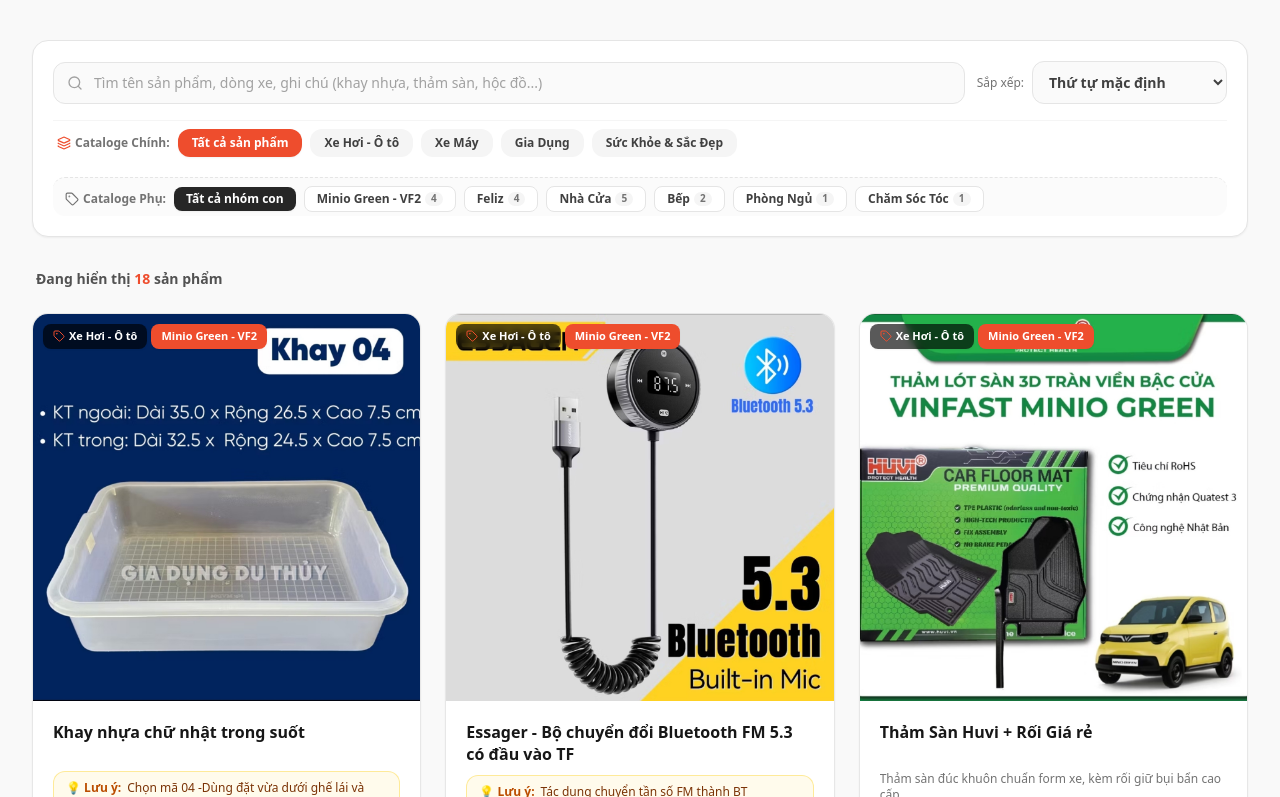
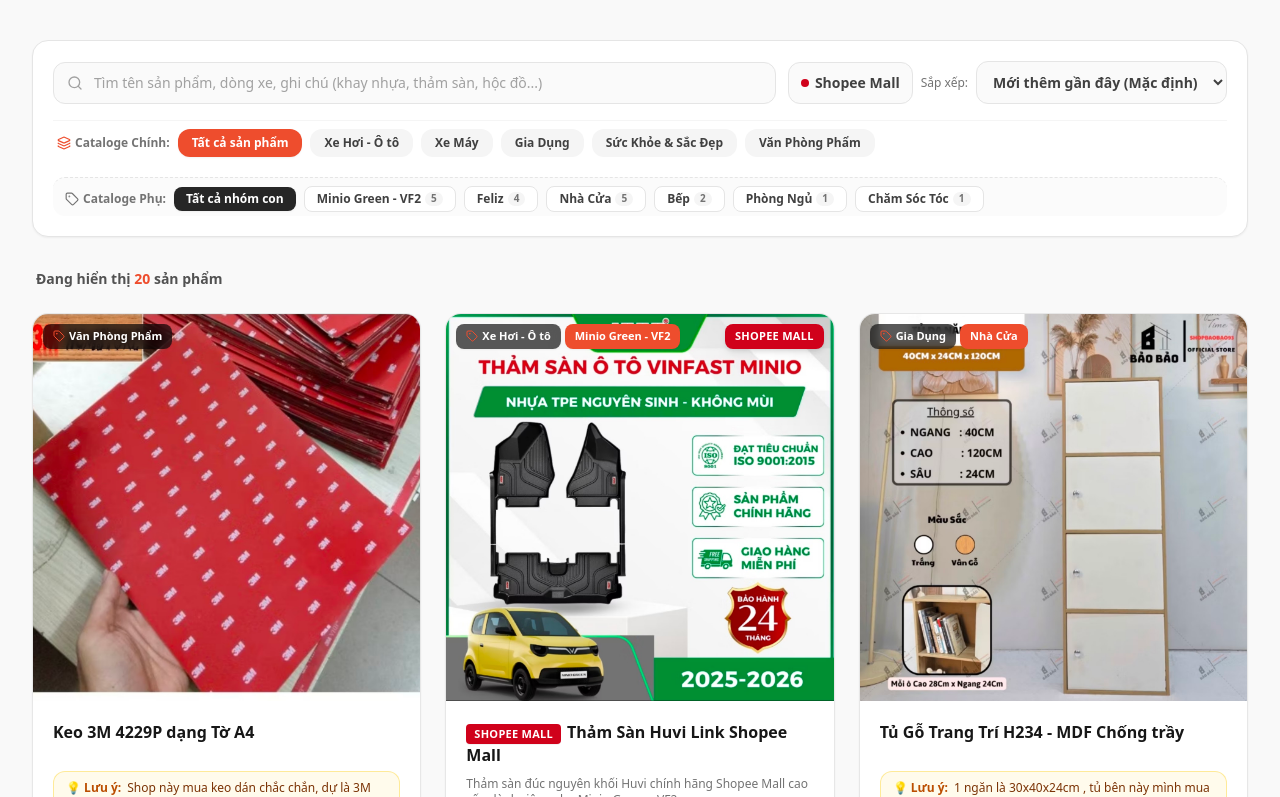
Before and after one commit to ryannguyentran/TranThuongAFF, a React (Vite) app: page / in a window 1280 px wide. Shown: the part 1103-1900 px from the top of the page. Built offline with nearby package versions, Linux system fonts and the light colour scheme.

Commit message:
feat: add Shopee Mall support and filter
- Add `isMall` flag to products
- Implement Shopee Mall filter in `CatalogSection`
- Add "Shopee Mall" badge to product cards
- Add "Văn Phòng Phẩm" category
- Sort products by newest first

```diff
--- a/src/components/CatalogSection.tsx
+++ b/src/components/CatalogSection.tsx
@@ -25,6 +25,7 @@
 }) => {
   const [searchQuery, setSearchQuery] = useState('');
   const [sortOption, setSortOption] = useState<SortOption>('default');
+  const [onlyMall, setOnlyMall] = useState(false);
 
   // Compute available subcategories based on the current main category selection
   const availableSubCategories = useMemo<SubCategoryItem[]>(() => {
@@ -64,6 +65,11 @@
           }
         }
 
+        // Shopee Mall filter
+        if (onlyMall && !p.isMall) {
+          return false;
+        }
+
         // Search query
         if (searchQuery.trim()) {
           const q = searchQuery.toLowerCase().trim();
@@ -83,14 +89,21 @@
         if (sortOption === 'name-desc') {
           return b.name.localeCompare(a.name, 'vi');
         }
+        // Default: Sắp xếp sản phẩm mới thêm lên đầu (id số cao hơn hoặc xuất hiện sau trong danh sách)
+        const numA = parseInt(a.id.replace(/\D/g, '') || '0', 10);
+        const numB = parseInt(b.id.replace(/\D/g, '') || '0', 10);
+        if (numA !== numB) {
+          return numB - numA;
+        }
         return 0;
       });
-  }, [products, selectedCategory, selectedSubCategory, searchQuery, sortOption]);
+  }, [products, selectedCategory, selectedSubCategory, searchQuery, sortOption, onlyMall]);
 
   const resetAllFilters = () => {
     onSelectCategory('all');
     onSelectSubCategory('all');
     setSearchQuery('');
+    setOnlyMall(false);
   };
 
   return (
@@ -136,8 +149,22 @@
               )}
             </div>
 
-            {/* Sort options */}
+            {/* Sort and Mall filter options */}
             <div className="flex items-center gap-2">
+              <button
+                type="button"
+                onClick={() => setOnlyMall(!onlyMall)}
+                className={`py-2.5 px-3 rounded-xl text-xs sm:text-sm font-bold flex items-center gap-1.5 transition-all cursor-pointer whitespace-nowrap ${
+                  onlyMall
+                    ? 'bg-[#D0011B] text-white shadow-xs'
+                    : 'bg-neutral-50 hover:bg-neutral-100 text-neutral-700 border border-neutral-200'
+                }`}
+                title="Chỉ hiển thị sản phẩm chính hãng Shopee Mall"
+              >
+                <span className={`w-2 h-2 rounded-full ${onlyMall ? 'bg-white animate-pulse' : 'bg-[#D0011B]'}`} />
+                <span>Shopee Mall</span>
+              </button>
+
               <span className="text-xs font-medium text-neutral-500 hidden sm:inline whitespace-nowrap">
                 Sắp xếp:
               </span>
@@ -146,7 +173,7 @@
                 onChange={(e) => setSortOption(e.target.value as SortOption)}
                 className="py-2.5 px-3 bg-neutral-50 border border-neutral-200 rounded-xl text-xs sm:text-sm font-semibold text-neutral-700 hover:bg-neutral-100 focus:outline-none focus:border-[#EE4D2D] transition-colors cursor-pointer"
               >
-                <option value="default">Thứ tự mặc định</option>
+                <option value="default">Mới thêm gần đây (Mặc định)</option>
                 <option value="name-asc">Tên sản phẩm (A → Z)</option>
                 <option value="name-desc">Tên sản phẩm (Z → A)</option>
               </select>
@@ -258,9 +285,17 @@
                 </span>
               </>
             )}
+            {onlyMall && (
+              <>
+                <span className="text-neutral-400">•</span>
+                <span className="inline-flex items-center gap-1 px-2 py-0.5 rounded-md bg-[#D0011B] text-white font-black text-[11px] uppercase tracking-wider">
+                  Shopee Mall
+                </span>
+              </>
+            )}
           </div>
 
-          {(selectedCategory !== 'all' || selectedSubCategory !== 'all' || searchQuery) && (
+          {(selectedCategory !== 'all' || selectedSubCategory !== 'all' || searchQuery || onlyMall) && (
             <button
               onClick={resetAllFilters}
               className="text-xs text-[#EE4D2D] hover:underline font-bold cursor-pointer whitespace-nowrap ml-2"
--- a/src/components/CategorySection.tsx
+++ b/src/components/CategorySection.tsx
@@ -17,6 +17,7 @@
   Wrench,
   Package,
   Heart,
+  Briefcase,
   LucideIcon,
   FolderTree,
 } from 'lucide-react';
@@ -50,6 +51,7 @@
   Wrench,
   Package,
   Heart,
+  Briefcase,
 };
 
 export const CategorySection: React.FC<CategorySectionProps> = ({
--- a/src/components/ProductCard.tsx
+++ b/src/components/ProductCard.tsx
@@ -59,7 +59,7 @@
         />
 
         {/* Category Badges on Image (Main and Sub) */}
-        <div className="absolute top-2.5 left-2.5 flex flex-wrap items-center gap-1 z-10 max-w-[90%]">
+        <div className="absolute top-2.5 left-2.5 flex flex-wrap items-center gap-1 z-10 max-w-[70%]">
           {product.mainCategory && (
             <button
               type="button"
@@ -89,13 +89,33 @@
             </button>
           )}
         </div>
+
+        {/* Shopee Mall Badge on Top-Right */}
+        {product.isMall && (
+          <div className="absolute top-2.5 right-2.5 z-10">
+            <span
+              className="px-2.5 py-1 rounded-lg bg-[#D0011B] text-white text-[11px] font-black tracking-wide uppercase shadow-md flex items-center gap-1 whitespace-nowrap"
+              title="Sản phẩm chính hãng Shopee Mall"
+            >
+              <span>Shopee Mall</span>
+            </span>
+          </div>
+        )}
       </div>
 
       {/* Card Content */}
       <div className="p-4 sm:p-5 flex flex-col flex-1">
         {/* Product Title */}
         <h3 className="font-bold text-neutral-900 text-sm sm:text-base leading-snug line-clamp-2 min-h-[2.5rem] mb-2.5 group-hover:text-[#EE4D2D] transition-colors">
-          {product.name}
+          {product.isMall && (
+            <span
+              className="inline-block align-middle mr-1.5 px-2 py-0.5 rounded bg-[#D0011B] text-white font-black text-[10px] sm:text-[11px] tracking-wide uppercase leading-normal shadow-2xs whitespace-nowrap"
+              title="Shopee Mall"
+            >
+              Shopee Mall
+            </span>
+          )}
+          <span>{product.name}</span>
         </h3>
 
         {/* Note / Ghi chú if available */}
--- a/src/data/affiliateData.ts
+++ b/src/data/affiliateData.ts
@@ -35,9 +35,9 @@
     name: 'Tất cả sản phẩm',
     icon: 'Layers',
     description: 'Tất cả phụ kiện & sản phẩm chọn lọc',
-    count: 18,
+    count: 20,
     subCategories: [
-      { id: 'Minio Green - VF2', name: 'Minio Green - VF2', count: 4 },
+      { id: 'Minio Green - VF2', name: 'Minio Green - VF2', count: 5 },
       { id: 'Feliz', name: 'Feliz', count: 4 },
       { id: 'Nhà Cửa', name: 'Nhà Cửa', count: 5 },
       { id: 'Bếp', name: 'Bếp', count: 2 },
@@ -50,9 +50,9 @@
     name: 'Xe Hơi - Ô tô',
     icon: 'Car',
     description: 'Phụ kiện & đồ chơi xe hơi ô tô chất lượng',
-    count: 4,
+    count: 5,
     subCategories: [
-      { id: 'Minio Green - VF2', name: 'Minio Green - VF2', count: 4 },
+      { id: 'Minio Green - VF2', name: 'Minio Green - VF2', count: 5 },
     ],
   },
   {
@@ -86,6 +86,14 @@
     subCategories: [
       { id: 'Chăm Sóc Tóc', name: 'Chăm Sóc Tóc', count: 1 },
     ],
+  },
+  {
+    id: 'Văn Phòng Phẩm',
+    name: 'Văn Phòng Phẩm',
+    icon: 'Briefcase',
+    description: 'Băng keo, dụng cụ & văn phòng phẩm tiện ích',
+    count: 1,
+    subCategories: [],
   },
 ];
 
@@ -414,6 +422,42 @@
     description: 'Tủ kệ gỗ lắp ghép nhiều ngăn MDF chống ẩm phủ Melamine chống trầy bền đẹp.',
     note: '1 ngăn là 30x40x24cm , tủ bên này mình mua 2 lần dùng bền và ok lắm',
   },
+  {
+    id: 'prod-19',
+    name: 'Thảm Sàn Huvi Link Shopee Mall',
+    category: 'Xe Hơi - Ô tô › Minio Green - VF2',
+    mainCategory: 'Xe Hơi - Ô tô',
+    subCategory: 'Minio Green - VF2',
+    image: '/images/thamhuvimall.jpg',
+    originalPrice: 0,
+    salePrice: 0,
+    badge: 'Deal hot',
+    isMall: true,
+    rating: 5.0,
+    soldCount: '',
+    affiliateUrl: 'https://s.shopee.vn/60RLdtddHp',
+    voucherTag: '',
+    description: 'Thảm sàn đúc nguyên khối Huvi chính hãng Shopee Mall cao cấp dành riêng cho Minio Green - VF2.',
+    note: '',
+  },
+  {
+    id: 'prod-20',
+    name: 'Keo 3M 4229P dạng Tờ A4',
+    category: 'Văn Phòng Phẩm',
+    mainCategory: 'Văn Phòng Phẩm',
+    subCategory: '',
+    image: '/images/keo3ma4.jpg',
+    originalPrice: 0,
+    salePrice: 0,
+    badge: 'Deal hot',
+    isMall: false,
+    rating: 5.0,
+    soldCount: '',
+    affiliateUrl: 'https://s.shopee.vn/7AdJ2Vvv0O',
+    voucherTag: '',
+    description: 'Keo 3M 4229P dạng tờ khổ A4 chính hãng độ dính cực cao, dán chắc chắn đa năng tiện lợi.',
+    note: 'Shop này mua keo dán chắc chắn, dự là 3M real nhé',
+  },
 ];
 
 export const WHY_CHOOSE_US = [
```
Also changed, not shown: public/images/keo3ma4.jpg (added), public/images/thamhuvimall.jpg (added).
